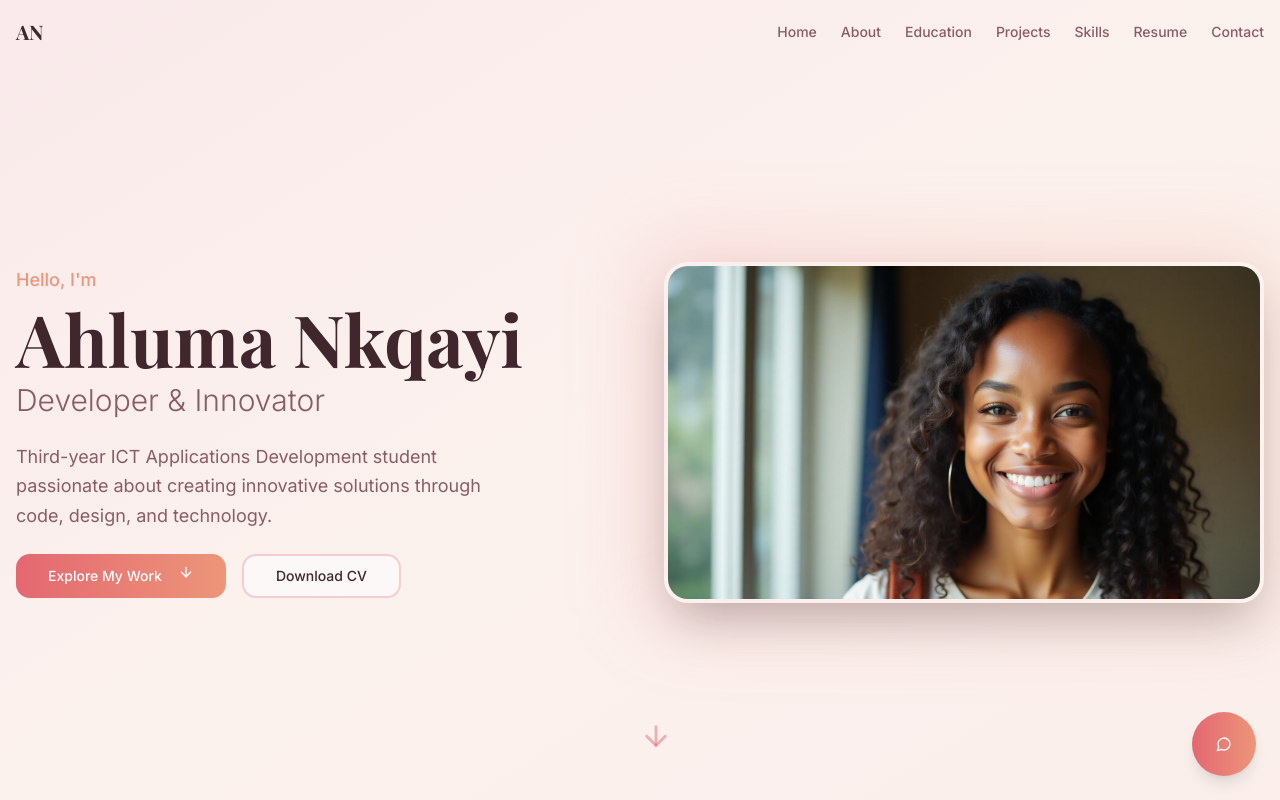
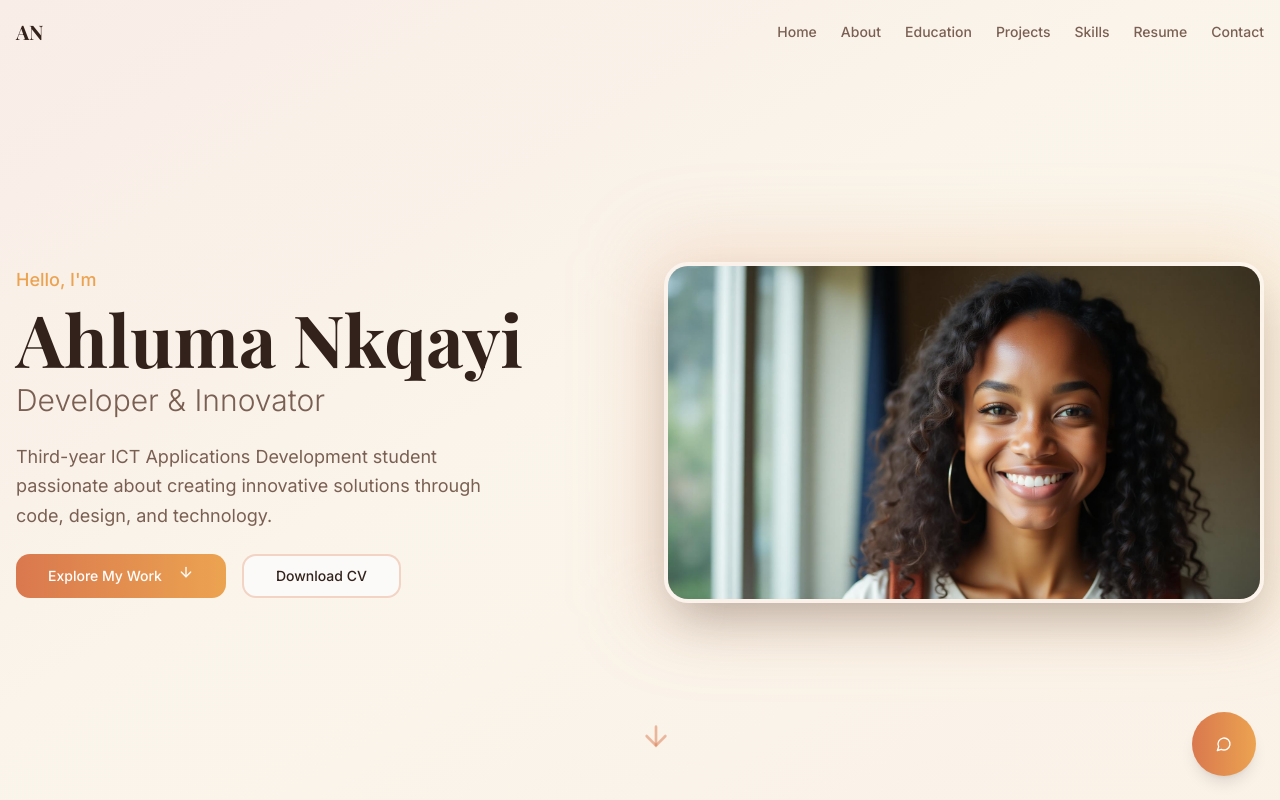
Before and after one commit to Ahluma-Nkqayi/ahluma-nkqayi-portfolio, a React (Vite) app: page / in a window 1280 px wide. Shown: the top 800 px of the page. Built offline with nearby package versions, Linux system fonts and the light colour scheme; the HTML template or start-up script is replaced by a standard one.

Commit message:
Refactor: Adjust color palette
Update the portfolio's color scheme to improve visual appeal and uniqueness, avoiding purple and blue tones.

```diff
--- a/src/index.css
+++ b/src/index.css
@@ -8,77 +8,77 @@ All colors MUST be HSL.
 
 @layer base {
   :root {
-    --background: 355 45% 98%;
-    --foreground: 345 25% 20%;
+    --background: 35 40% 98%;
+    --foreground: 20 30% 15%;
 
     --card: 0 0% 100%;
-    --card-foreground: 345 25% 20%;
+    --card-foreground: 20 30% 15%;
 
     --popover: 0 0% 100%;
-    --popover-foreground: 345 25% 20%;
+    --popover-foreground: 20 30% 15%;
 
-    --primary: 355 70% 65%;
+    --primary: 18 65% 58%;
     --primary-foreground: 0 0% 100%;
 
-    --secondary: 25 85% 75%;
-    --secondary-foreground: 345 25% 20%;
+    --secondary: 42 75% 68%;
+    --secondary-foreground: 20 30% 15%;
 
-    --muted: 355 30% 95%;
-    --muted-foreground: 345 20% 45%;
+    --muted: 35 25% 94%;
+    --muted-foreground: 20 20% 40%;
 
-    --accent: 15 75% 70%;
+    --accent: 32 80% 62%;
     --accent-foreground: 0 0% 100%;
 
     --destructive: 0 84.2% 60.2%;
     --destructive-foreground: 0 0% 100%;
 
-    --border: 355 25% 90%;
-    --input: 355 25% 90%;
-    --ring: 355 70% 65%;
+    --border: 35 20% 88%;
+    --input: 35 20% 88%;
+    --ring: 18 65% 58%;
 
     --radius: 1rem;
 
     /* Custom design tokens */
-    --gradient-primary: linear-gradient(135deg, hsl(355 70% 65%), hsl(25 85% 75%));
-    --gradient-soft: linear-gradient(180deg, hsl(355 45% 98%), hsl(25 75% 95%));
-    --gradient-hero: linear-gradient(135deg, hsl(355 50% 95%), hsl(25 70% 95%));
+    --gradient-primary: linear-gradient(135deg, hsl(18 65% 58%), hsl(42 75% 68%));
+    --gradient-soft: linear-gradient(180deg, hsl(35 40% 98%), hsl(42 60% 94%));
+    --gradient-hero: linear-gradient(135deg, hsl(35 45% 96%), hsl(42 50% 92%));
 
-    --shadow-soft: 0 4px 20px -2px hsl(355 70% 65% / 0.15);
-    --shadow-hover: 0 8px 30px -4px hsl(355 70% 65% / 0.25);
-    --shadow-glow: 0 0 40px hsl(25 85% 75% / 0.3);
+    --shadow-soft: 0 4px 20px -2px hsl(18 65% 58% / 0.15);
+    --shadow-hover: 0 8px 30px -4px hsl(18 65% 58% / 0.25);
+    --shadow-glow: 0 0 40px hsl(42 75% 68% / 0.3);
 
     --transition-smooth: all 0.4s cubic-bezier(0.4, 0, 0.2, 1);
     --transition-bounce: all 0.5s cubic-bezier(0.68, -0.55, 0.265, 1.55);
   }
 
   .dark {
-    --background: 345 30% 10%;
-    --foreground: 355 20% 95%;
+    --background: 20 25% 10%;
+    --foreground: 35 20% 92%;
 
-    --card: 345 25% 15%;
-    --card-foreground: 355 20% 95%;
+    --card: 20 20% 14%;
+    --card-foreground: 35 20% 92%;
 
-    --popover: 345 25% 15%;
-    --popover-foreground: 355 20% 95%;
+    --popover: 20 20% 14%;
+    --popover-foreground: 35 20% 92%;
 
-    --primary: 355 65% 70%;
+    --primary: 18 60% 65%;
     --primary-foreground: 0 0% 100%;
 
-    --secondary: 25 75% 70%;
-    --secondary-foreground: 345 25% 15%;
+    --secondary: 42 70% 65%;
+    --secondary-foreground: 20 20% 14%;
 
-    --muted: 345 25% 20%;
-    --muted-foreground: 345 15% 65%;
+    --muted: 20 20% 18%;
+    --muted-foreground: 35 15% 60%;
 
-    --accent: 15 70% 65%;
+    --accent: 32 75% 60%;
     --accent-foreground: 0 0% 100%;
 
     --destructive: 0 62.8% 30.6%;
     --destructive-foreground: 0 0% 100%;
 
-    --border: 345 25% 25%;
-    --input: 345 25% 25%;
-    --ring: 355 65% 70%;
+    --border: 20 20% 22%;
+    --input: 20 20% 22%;
+    --ring: 18 60% 65%;
   }
 }
 
```
